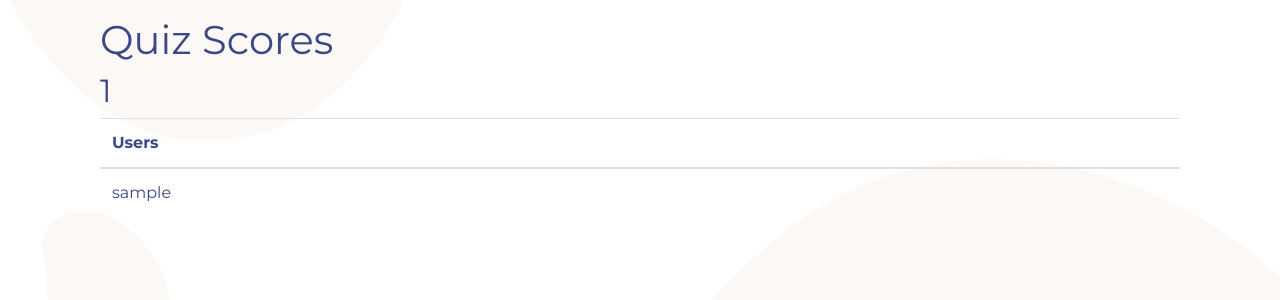
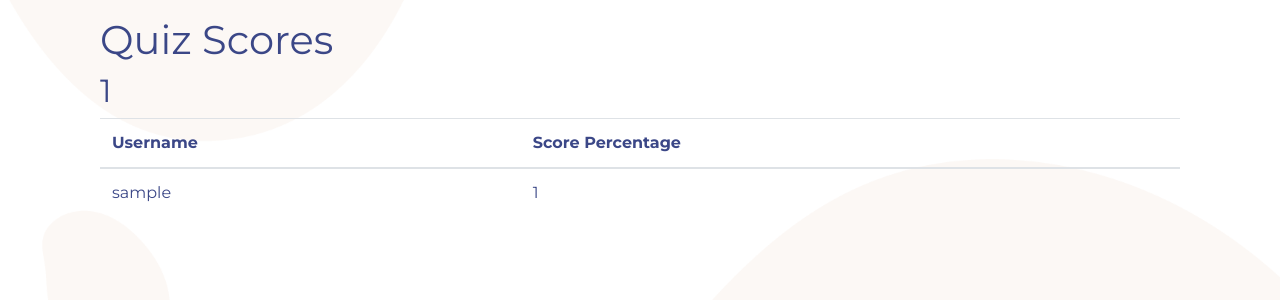
Before and after one commit to KristinaSyva/chatgpt-quiz, a Flask app: template app/templates/scoreboard.html in a window 1280 px wide. Shown: the part 86-386 px from the top of the page. Run offline with Flask 3, Linux system fonts and the light colour scheme; tables that the repository leaves empty hold one stand-in row (values such as "Sample post"); the template is opened without the code that fills it: values that come from a table or form of the project are taken from there, most other values are stand-ins (such as "Sample title", 1, 10 or a date in 2020); some libraries are stand-ins or nearby versions.

Commit message:
scoreboard fix

```diff
--- a/app/models.py
+++ b/app/models.py
@@ -9,6 +9,8 @@ class Quiz(db.Model):
     datetime = db.Column(db.DateTime, nullable=False)
     quiz_number = db.Column(db.Integer, nullable=False)
     public_quiz = db.Column(db.Boolean, nullable=False, default=False)
+
+    scores = db.relationship('Scores', backref='quiz', lazy=True)
 
 class GameQuestions(db.Model):
     id = db.Column(db.Integer, primary_key=True)
--- a/app/templates/scoreboard.html
+++ b/app/templates/scoreboard.html
@@ -1,17 +1,20 @@
 {% extends 'base.html' %} {% block content %}
+
 <div class="container">
   <h1>Quiz Scores</h1>
   <h2>{{ quiz.quiz_number }}</h2>
   <table class="table">
     <thead>
       <tr>
-        <th>Users</th>
+        <th>Username</th>
+        <th>Score Percentage</th>
       </tr>
     </thead>
     <tbody>
-      {% for username in usernames %}
+      {% for username, score_percentage in user_scores %}
       <tr>
         <td>{{ username }}</td>
+        <td>{{ score_percentage }}</td>
       </tr>
       {% endfor %}
     </tbody>
```
Also changed, not shown: app/routes.py (+11 -3 lines).
